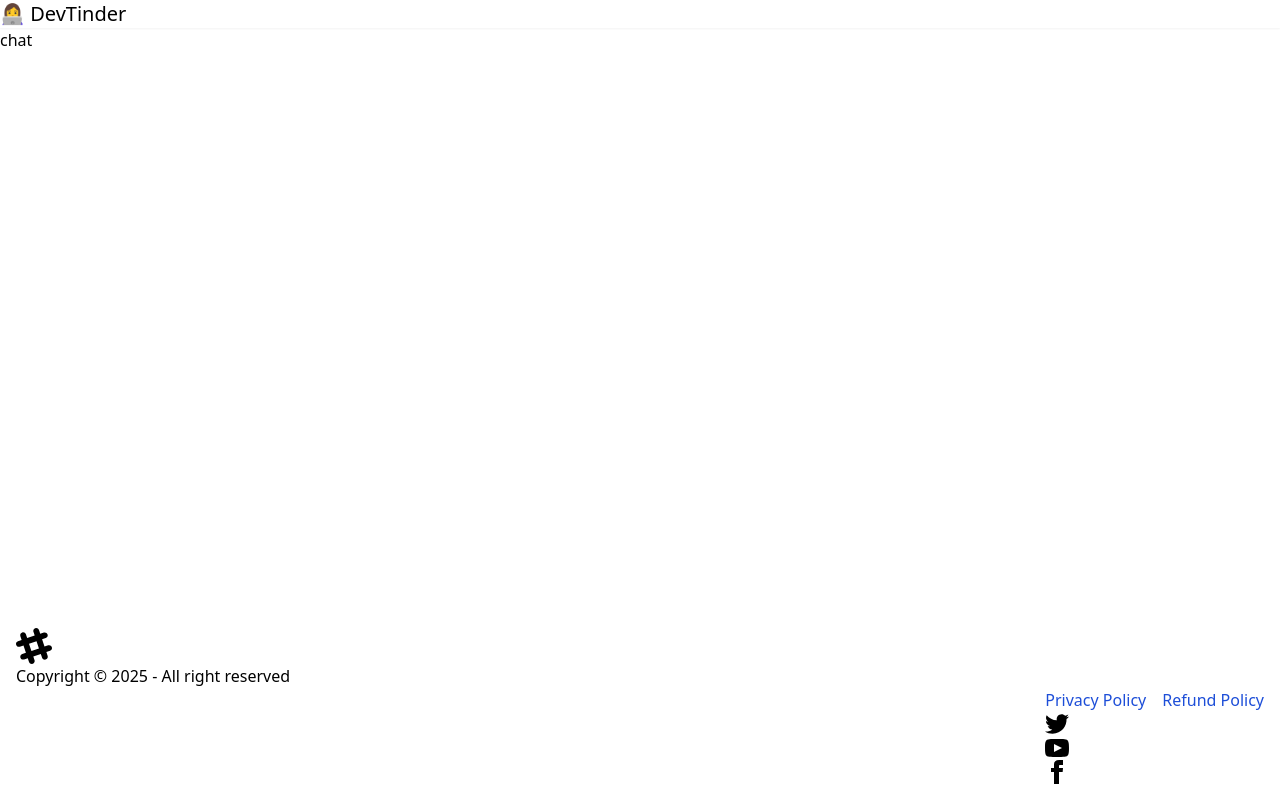
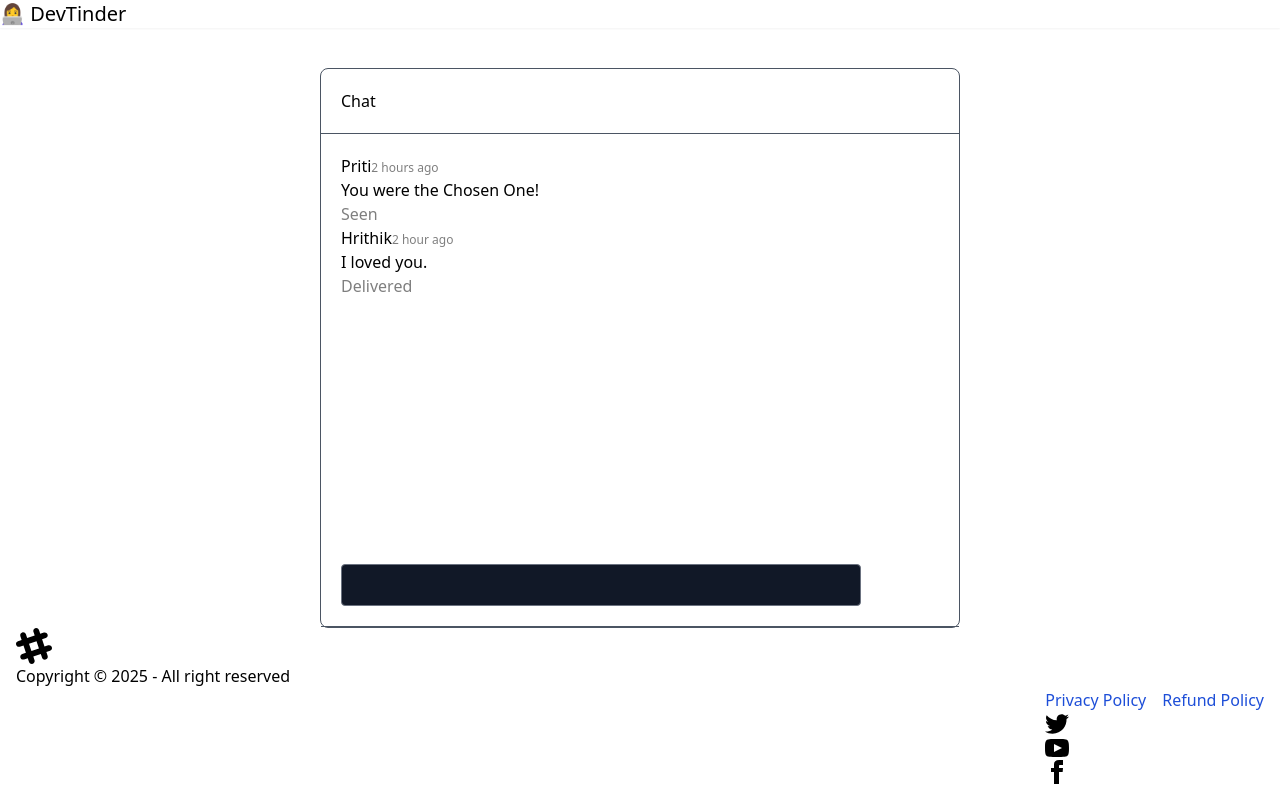
Before and after one commit to PRITI-MJ/DevTinder-Web, a React (Vite) app: page /chat/1 in a window 1280 px wide. Built offline with nearby package versions, Linux system fonts and the light colour scheme; no server answers.

Commit message:
Chat Application

```diff
--- a/src/Components/Chat.jsx
+++ b/src/Components/Chat.jsx
@@ -1,12 +1,42 @@
 import React from 'react';
 import { useParams } from 'react-router-dom';
+import { useState } from 'react';
 
 const Chat = () => {
     const { targetUserId } = useParams();
+    const [messages, setMessages] = useState([{text: "hello"}]);
     console.log(targetUserId);
   return (
-    <div>
-      chat
+    <div className='w-1/2 mx-auto border border-gray-600 rounded-lg mt-10 h-[70vh] flex flex-col'>
+      <h1 className='p-5 border-b border-gray-600'>Chat</h1>
+      <div className='flex-1 overflow-scroll p-5'>
+        {messages.map((msg, index) => {
+          return (
+          <div>
+           <div key={index} className="chat chat-start">
+              <div className="chat-header">
+                Priti
+                <time className="text-xs opacity-50">2 hours ago</time>
+              </div>
+              <div className="chat-bubble">You were the Chosen One!</div>
+              <div className="chat-footer opacity-50">Seen</div>
+            </div>
+            <div className="chat chat-start">
+              <div className="chat-header">
+              Hrithik
+              <time className="text-xs opacity-50">2 hour ago</time>
+            </div>
+            <div className="chat-bubble">I loved you.</div>
+            <div className="chat-footer opacity-50">Delivered</div>
+          </div>
+          </div>
+          )
+        })}
+      </div>
+      <div className='p-5 border-b border-gray-600 flex items-center gap-2'>
+        <input className='flex-1 border border-gray-500 text-white bg-gray-900 rounded p-2'></input>
+        <button className='bg-secondary text-white px-4 py-2 rounded'>Send</button>
+      </div>
     </div>
   )
 }
```
